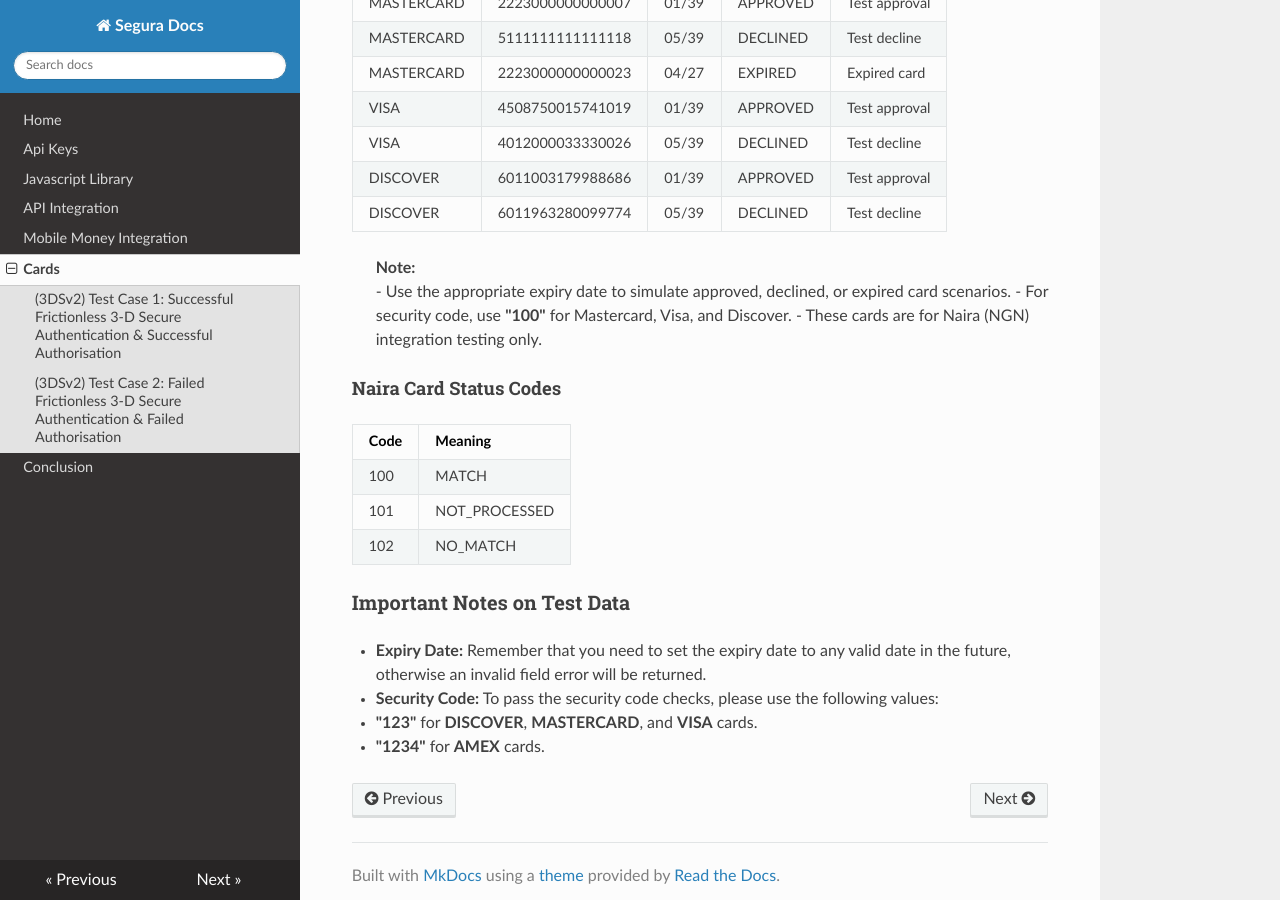
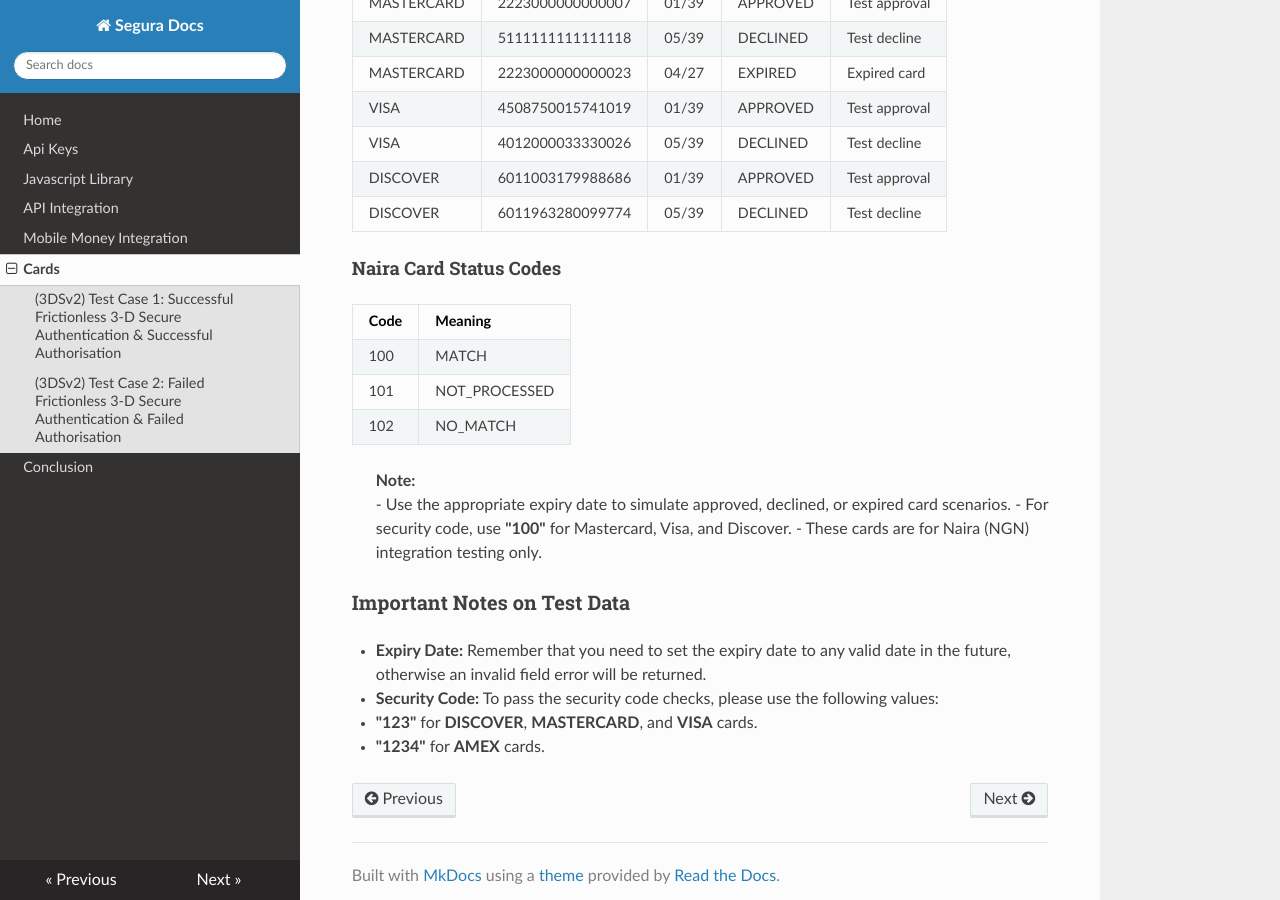
Before and after one commit to Noah-droid/segura, an MkDocs documentation site: the page built from docs/cards.md, in a window 1280 px wide and 900 px high, scrolled down 899 px. Built offline with MkDocs 1.6.1, drawn with Linux system fonts in a browser that asks for light colours; nearby versions of some CDN libraries; part of the change alters nothing that is shown.

```diff
--- a/docs/cards.md
+++ b/docs/cards.md
@@ -39,10 +39,6 @@ Use the following test cards for Mastercard, Visa, and Discover when testing Nai
 | DISCOVER    | 6011003179988686    | 01/39   | APPROVED   | Test approval |
 | DISCOVER    | 6011963280099774    | 05/39   | DECLINED   | Test decline  |
 
-> **Note:**
-> - Use the appropriate expiry date to simulate approved, declined, or expired card scenarios.
-> - For security code, use **"100"** for Mastercard, Visa, and Discover.
-> - These cards are for Naira (NGN) integration testing only.
 
 #### Naira Card Status Codes
 
@@ -53,7 +49,10 @@ Use the following test cards for Mastercard, Visa, and Discover when testing Nai
 | 102  | NO_MATCH       |
 
 
-
+> **Note:**
+> - Use the appropriate expiry date to simulate approved, declined, or expired card scenarios.
+> - For security code, use **"100"** for Mastercard, Visa, and Discover.
+> - These cards are for Naira (NGN) integration testing only.
 
 
 
```
